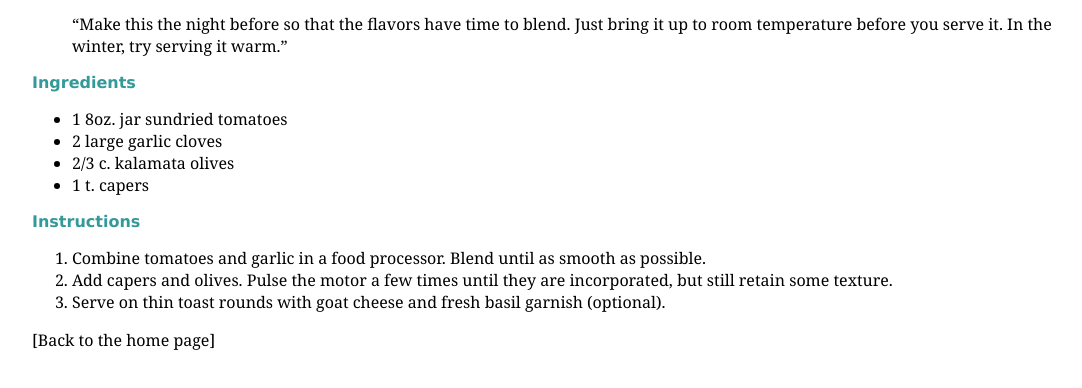
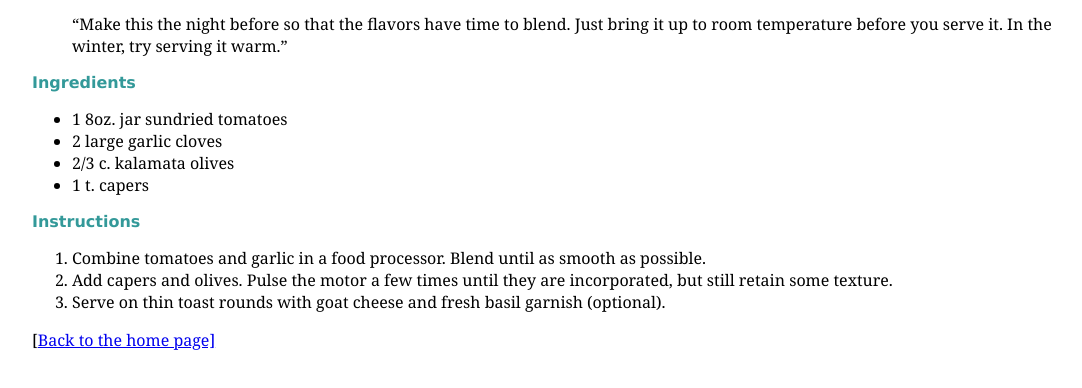
Before and after one commit to Mikey3103/Hello-World, a plain HTML site: page jenskitchen/recipes/tapenade.html in a window 1280 px wide. Shown: the part 106-494 px from the top of the page, without its empty margins (64-1146 px from the left). Drawn offline with Linux system fonts and the light colour scheme.

Commit message:
Update tapenade.html

```diff
--- a/jenskitchen/recipes/tapenade.html
+++ b/jenskitchen/recipes/tapenade.html
@@ -51,7 +51,7 @@ small {
 <li>Serve on thin toast rounds with goat cheese and fresh basil garnish (optional).</li>
 </ol>
 
-<p>[Back to the home page]</p>
+<p>[<a href="../index.html">Back to the home page]</p>
 
 </body>
 </html>
```
